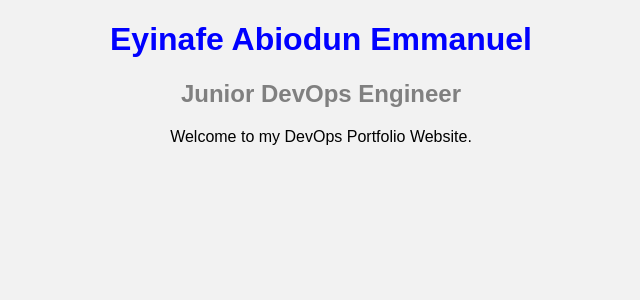
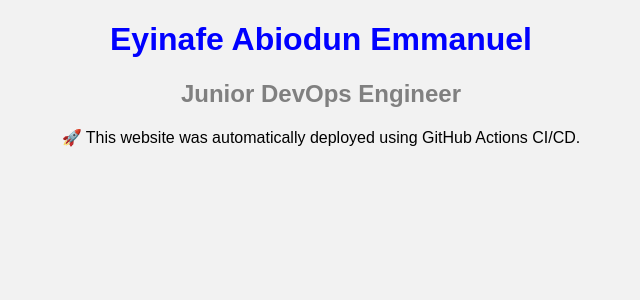
Before and after one commit to walter-Scotts/devops-final-project, a Flask app: page / in a window 1280 px wide. Shown: the top 300 px of the page, without its empty margins (319-959 px from the left). Run offline with Flask 3, Linux system fonts and the light colour scheme.

Commit message:
Test automatic deployment with GitHub Actions

```diff
--- a/portfolio/templates/index.html
+++ b/portfolio/templates/index.html
@@ -2,12 +2,9 @@
 <html>
 
 <head>
-
     <title>My Portfolio</title>
-
     <link rel="stylesheet"
           href="{{ url_for('static', filename='style.css') }}">
-
 </head>
 
 <body>
@@ -16,7 +13,7 @@
 
     <h2>Junior DevOps Engineer</h2>
 
-    <p>Welcome to my DevOps Portfolio Website.</p>
+    <p>🚀 This website was automatically deployed using GitHub Actions CI/CD.</p>
 
 </body>
 
```
